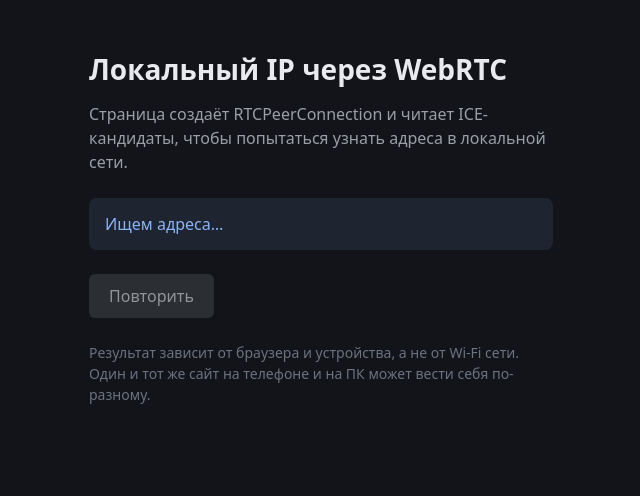
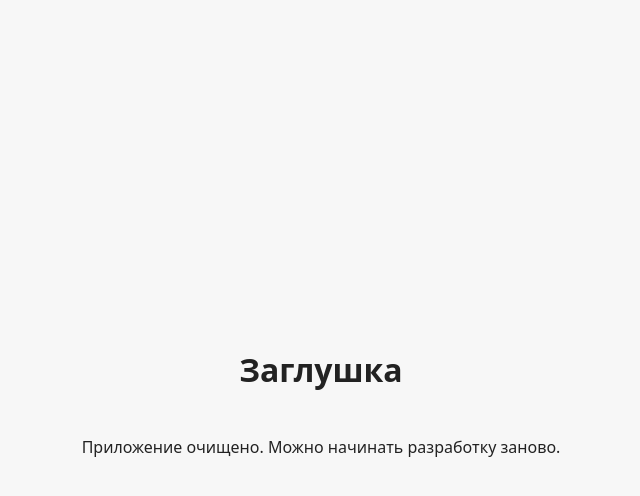
Before and after one commit to genekomarov/rps, a React (Vite) app: page / in a window 1280 px wide. Shown: the top 496 px of the page, without its empty margins (319-959 px from the left). Built offline with nearby package versions, Linux system fonts and the light colour scheme.

Commit message:
clear progect state

```diff
--- a/index.html
+++ b/index.html
@@ -3,7 +3,7 @@
   <head>
     <meta charset="UTF-8" />
     <meta name="viewport" content="width=device-width, initial-scale=1.0" />
-    <title>Локальный IP через WebRTC</title>
+    <title>rps</title>
   </head>
   <body>
     <div id="root"></div>
--- a/src/App.jsx
+++ b/src/App.jsx
@@ -1,127 +1,8 @@
-import { useCallback, useEffect, useState } from "react";
-import { getLocalIps } from "./getLocalIps.js";
-
-const STATUS = {
-  idle: "idle",
-  loading: "loading",
-  success: "success",
-  mdns: "mdns",
-  empty: "empty",
-  error: "error",
-};
-
-function isDesktopChrome() {
-  const ua = navigator.userAgent;
-  return /Chrome|Chromium|Edg/i.test(ua) && !/Mobile|Android/i.test(ua);
-}
-
 export default function App() {
-  const [status, setStatus] = useState(STATUS.loading);
-  const [ips, setIps] = useState([]);
-  const [error, setError] = useState(null);
-
-  const probe = useCallback(async () => {
-    setStatus(STATUS.loading);
-    setError(null);
-    setIps([]);
-
-    try {
-      const { addresses, hasOnlyMdns } = await getLocalIps();
-      setIps(addresses);
-
-      if (addresses.length === 0) {
-        setStatus(STATUS.empty);
-      } else if (hasOnlyMdns) {
-        setStatus(STATUS.mdns);
-      } else {
-        setStatus(STATUS.success);
-      }
-    } catch (err) {
-      setError(err instanceof Error ? err.message : "Неизвестная ошибка");
-      setStatus(STATUS.error);
-    }
-  }, []);
-
-  useEffect(() => {
-    probe();
-  }, [probe]);
-
   return (
-    <main className="page">
-      <h1>Локальный IP через WebRTC</h1>
-      <p className="lead">
-        Страница создаёт RTCPeerConnection и читает ICE-кандидаты, чтобы
-        попытаться узнать адреса в локальной сети.
-      </p>
-
-      {status === STATUS.loading && (
-        <p className="status status--loading">Ищем адреса…</p>
-      )}
-
-      {status === STATUS.success && (
-        <section className="result">
-          <h2>Найденные адреса</h2>
-          <ul>
-            {ips.map((ip) => (
-              <li key={ip}>
-                <code>{ip}</code>
-              </li>
-            ))}
-          </ul>
-        </section>
-      )}
-
-      {status === STATUS.mdns && (
-        <section className="result">
-          <h2>Найдены только mDNS-имена</h2>
-          <ul>
-            {ips.map((ip) => (
-              <li key={ip}>
-                <code>{ip}</code>
-              </li>
-            ))}
-          </ul>
-          <p className="status status--empty status--inline">
-            На этом устройстве браузер скрывает реальный IPv4 и отдаёт
-            заглушку вида <code>*.local</code>. Это типично для Chrome и Edge
-            на компьютере. На телефоне политика приватности часто мягче, поэтому
-            там может показываться настоящий адрес.
-          </p>
-        </section>
-      )}
-
-      {status === STATUS.empty && (
-        <div className="status status--empty">
-          <p>Адреса не найдены.</p>
-          {isDesktopChrome() ? (
-            <p>
-              Chrome/Edge на ПК по умолчанию скрывают локальный IP через WebRTC.
-              Попробуйте открыть сайт в Firefox или на телефоне. В Chrome можно
-              отключить флаг{" "}
-              <code>Anonymize local IPs exposed by WebRTC</code> на странице{" "}
-              <code>chrome://flags</code>.
-            </p>
-          ) : (
-            <p>
-              Современные браузеры часто скрывают локальный IP из соображений
-              приватности.
-            </p>
-          )}
-        </div>
-      )}
-
-      {status === STATUS.error && (
-        <p className="status status--error">{error}</p>
-      )}
-
-      <button type="button" onClick={probe} disabled={status === STATUS.loading}>
-        Повторить
-      </button>
-
-      <p className="note">
-        Результат зависит от браузера и устройства, а не от Wi‑Fi сети. Один и
-        тот же сайт на телефоне и на ПК может вести себя по-разному.
-      </p>
+    <main className="stub">
+      <h1>Заглушка</h1>
+      <p>Приложение очищено. Можно начинать разработку заново.</p>
     </main>
   );
 }
--- a/src/getLocalIps.js
+++ /dev/null
@@ -1,102 +0,0 @@
-const IPV4_RE = /^(\d{1,3}\.){3}\d{1,3}$/;
-const IPV6_RE = /^([a-f0-9]{0,4}:){2,7}[a-f0-9]{0,4}$/i;
-const MDNS_RE = /\.local$/i;
-
-function isPrivateIPv4(ip) {
-  const [a, b] = ip.split(".").map(Number);
-  if (a === 10) return true;
-  if (a === 172 && b >= 16 && b <= 31) return true;
-  if (a === 192 && b === 168) return true;
-  return false;
-}
-
-function isUsefulAddress(addr) {
-  if (!addr) return false;
-  if (addr === "0.0.0.0" || addr === "::") return false;
-  if (addr === "127.0.0.1" || addr === "::1") return false;
-  return true;
-}
-
-function classifyAddress(addr) {
-  if (IPV4_RE.test(addr)) {
-    return isPrivateIPv4(addr) ? "private-ipv4" : "ipv4";
-  }
-  if (IPV6_RE.test(addr)) return "ipv6";
-  if (MDNS_RE.test(addr)) return "mdns";
-  return null;
-}
-
-function extractHostAddress(event) {
-  const candidate = event.candidate;
-  if (!candidate) return null;
-
-  const type = candidate.type ?? candidate.candidateType;
-  if (type && type !== "host") return null;
-
-  if (candidate.address && isUsefulAddress(candidate.address)) {
-    return candidate.address;
-  }
-
-  const line = candidate.candidate ?? "";
-  if (!line.includes(" typ host ")) return null;
-
-  const address = line.split(" ")[4];
-  if (address && isUsefulAddress(address)) return address;
-
-  return null;
-}
-
-function sortAddresses(a, b) {
-  const order = { "private-ipv4": 0, ipv4: 1, ipv6: 2, mdns: 3 };
-  const kindA = classifyAddress(a);
-  const kindB = classifyAddress(b);
-  return (order[kindA] ?? 9) - (order[kindB] ?? 9);
-}
-
-export function getLocalIps(timeoutMs = 8000) {
-  return new Promise((resolve, reject) => {
-    if (!window.RTCPeerConnection) {
-      reject(new Error("WebRTC (RTCPeerConnection) недоступен в этом браузере"));
-      return;
-    }
-
-    const ips = new Set();
-    const pc = new RTCPeerConnection({
-      iceServers: [{ urls: "stun:stun.l.google.com:19302" }],
-      iceCandidatePoolSize: 1,
-    });
-
-    const finish = () => {
-      pc.onicecandidate = null;
-      pc.close();
-      const addresses = [...ips].sort(sortAddresses);
-      const hasOnlyMdns =
-        addresses.length > 0 && addresses.every((ip) => MDNS_RE.test(ip));
-
-      resolve({ addresses, hasOnlyMdns });
-    };
-
-    const timer = setTimeout(finish, timeoutMs);
-
-    pc.onicecandidate = (event) => {
-      if (!event.candidate) {
-        clearTimeout(timer);
-        finish();
-        return;
-      }
-
-      const address = extractHostAddress(event);
-      if (address) ips.add(address);
-    };
-
-    pc.createDataChannel("probe");
-
-    pc.createOffer()
-      .then((offer) => pc.setLocalDescription(offer))
-      .catch((err) => {
-        clearTimeout(timer);
-        pc.close();
-        reject(err);
-      });
-  });
-}
--- a/src/index.css
+++ b/src/index.css
@@ -1,112 +1,14 @@
-*,
-*::before,
-*::after {
-  box-sizing: border-box;
+body {
+  margin: 0;
+  font-family: system-ui, -apple-system, "Segoe UI", Roboto, sans-serif;
+  background: #f7f7f7;
+  color: #222;
 }
 
-body {
-  margin: 0;
+.stub {
   min-height: 100vh;
-  font-family: system-ui, -apple-system, "Segoe UI", Roboto, sans-serif;
-  line-height: 1.5;
-  color: #e8eaed;
-  background: #12141a;
+  display: grid;
+  place-content: center;
+  gap: 0.5rem;
+  text-align: center;
 }
-
-.page {
-  max-width: 32rem;
-  margin: 0 auto;
-  padding: 3rem 1.5rem;
-}
-
-h1 {
-  margin: 0 0 0.75rem;
-  font-size: 1.75rem;
-  font-weight: 600;
-}
-
-h2 {
-  margin: 0 0 0.75rem;
-  font-size: 1rem;
-  font-weight: 600;
-  color: #9aa0a6;
-}
-
-.lead {
-  margin: 0 0 1.5rem;
-  color: #9aa0a6;
-}
-
-.status {
-  margin: 0 0 1.5rem;
-  padding: 0.875rem 1rem;
-  border-radius: 0.5rem;
-}
-
-.status--loading {
-  background: #1e2430;
-  color: #8ab4f8;
-}
-
-.status--empty {
-  background: #2a2418;
-  color: #fdd663;
-}
-
-.status--inline {
-  margin: 1rem 0 0;
-  padding: 0.875rem 1rem;
-}
-
-.status--error {
-  background: #2d1f1f;
-  color: #f28b82;
-}
-
-.result {
-  margin-bottom: 1.5rem;
-  padding: 1rem 1.25rem;
-  background: #1e2430;
-  border-radius: 0.5rem;
-}
-
-.result ul {
-  margin: 0;
-  padding: 0;
-  list-style: none;
-}
-
-.result li + li {
-  margin-top: 0.5rem;
-}
-
-code {
-  font-family: "Cascadia Code", "Consolas", monospace;
-  font-size: 1.05rem;
-  color: #81c995;
-}
-
-button {
-  padding: 0.625rem 1.25rem;
-  font: inherit;
-  color: #e8eaed;
-  background: #3c4043;
-  border: none;
-  border-radius: 0.375rem;
-  cursor: pointer;
-}
-
-button:hover:not(:disabled) {
-  background: #5f6368;
-}
-
-button:disabled {
-  opacity: 0.6;
-  cursor: wait;
-}
-
-.note {
-  margin: 1.5rem 0 0;
-  font-size: 0.875rem;
-  color: #6b7280;
-}
```
Also changed, not shown: 5 other files (tests, documents, lock files or other folders).
